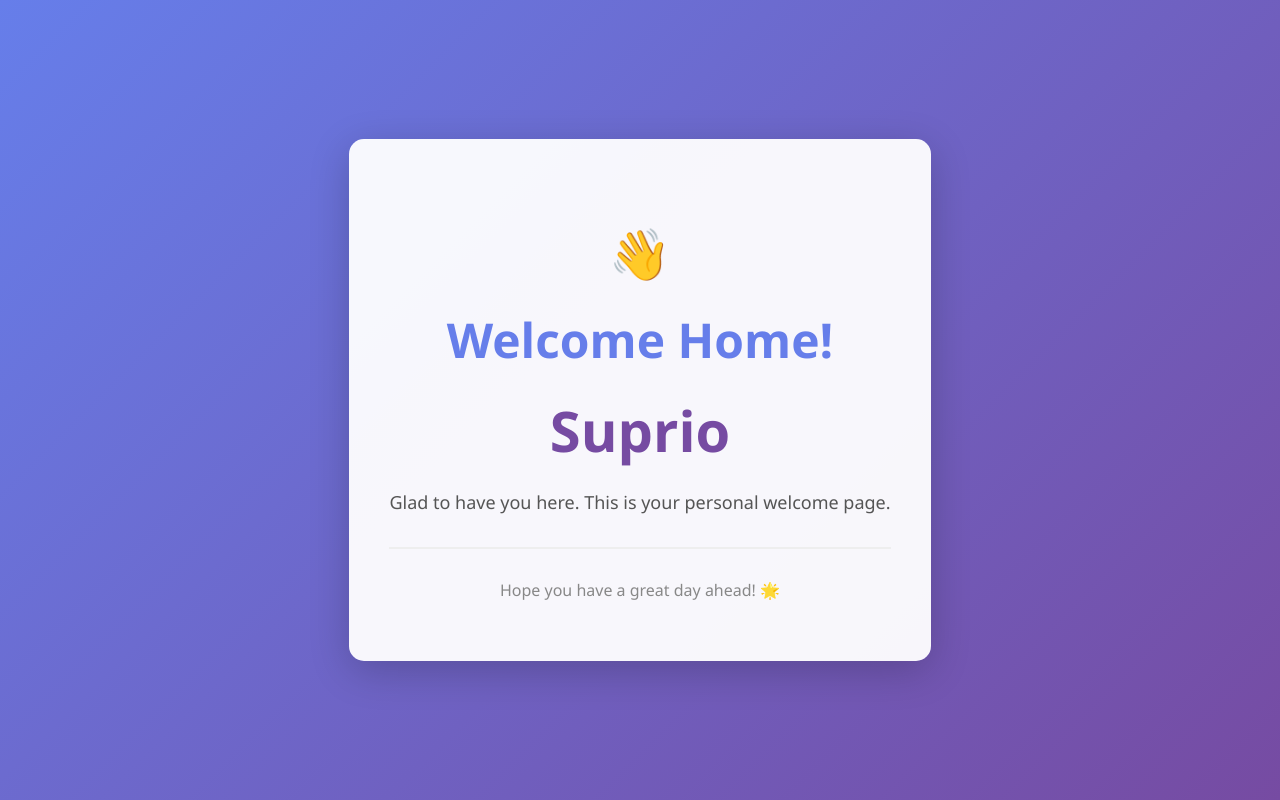
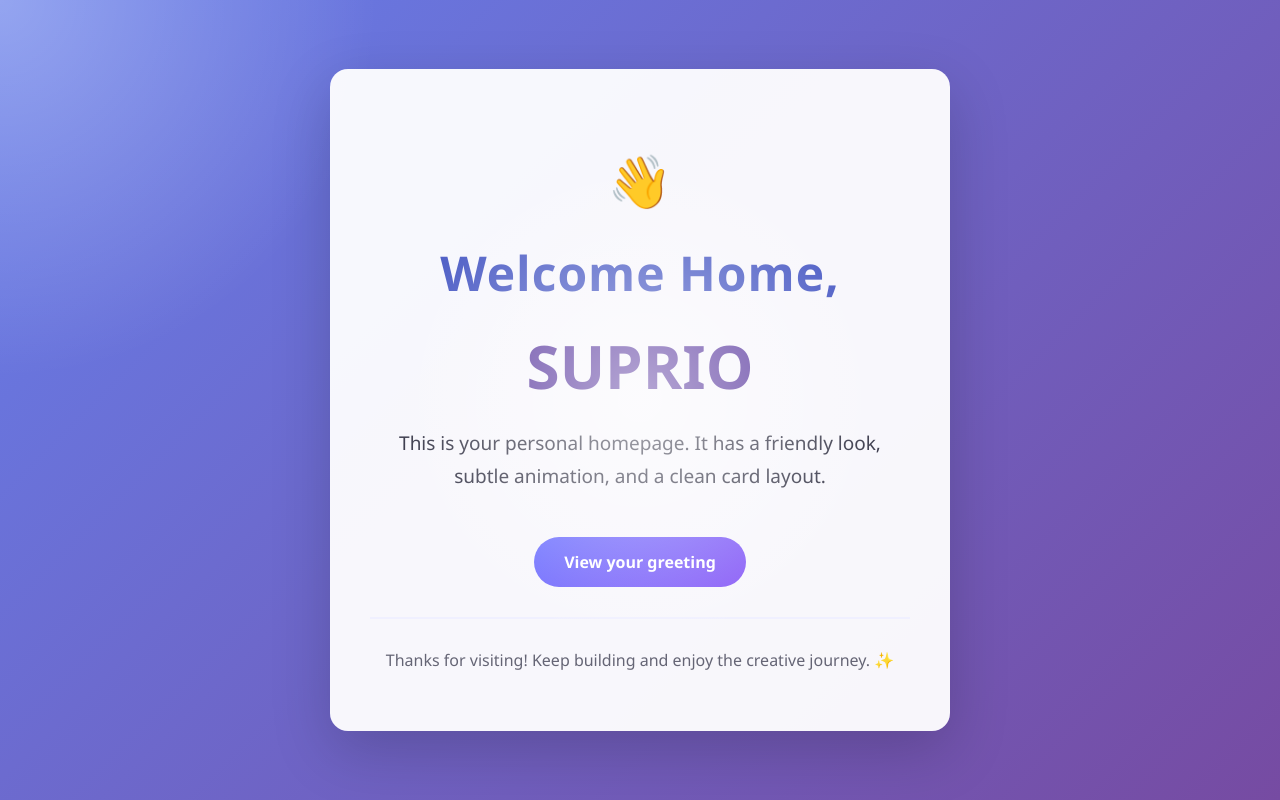
Before and after one commit to chaksuprio-eng/Tourist_place_India, a plain HTML site: page hello.html in a window 1280 px wide. Drawn offline with Linux system fonts and the light colour scheme.

Commit message:
Update welcome page design for Suprio

```diff
--- a/hello.html
+++ b/hello.html
@@ -13,67 +13,119 @@
 
         body {
             font-family: 'Segoe UI', Tahoma, Geneva, Verdana, sans-serif;
-            background: linear-gradient(135deg, #667eea 0%, #764ba2 100%);
+            background: radial-gradient(circle at top left, rgba(255,255,255,0.3), transparent 25%),
+                        linear-gradient(135deg, #667eea 0%, #764ba2 100%);
             min-height: 100vh;
             display: flex;
             justify-content: center;
             align-items: center;
+            padding: 20px;
         }
 
         .container {
+            position: relative;
             text-align: center;
             background: rgba(255, 255, 255, 0.95);
             padding: 60px 40px;
-            border-radius: 15px;
-            box-shadow: 0 10px 40px rgba(0, 0, 0, 0.2);
-            max-width: 600px;
+            border-radius: 18px;
+            box-shadow: 0 20px 60px rgba(0, 0, 0, 0.18);
+            max-width: 620px;
+            overflow: hidden;
+        }
+
+        .container::before {
+            content: '';
+            position: absolute;
+            inset: 0;
+            background: radial-gradient(circle, rgba(255,255,255,0.55) 0%, transparent 55%);
+            pointer-events: none;
         }
 
         .welcome-header {
-            color: #667eea;
+            color: #4f5fc6;
             font-size: 48px;
-            font-weight: bold;
+            font-weight: 800;
+            letter-spacing: 1px;
             margin-bottom: 10px;
         }
 
         .name {
-            color: #764ba2;
-            font-size: 56px;
-            font-weight: bold;
+            color: #5f3fa2;
+            font-size: 60px;
+            font-weight: 900;
             margin: 20px 0;
+            text-transform: uppercase;
         }
 
         .subtitle {
-            color: #555;
-            font-size: 18px;
+            color: #3c3c4d;
+            font-size: 19px;
             margin: 20px 0;
-            line-height: 1.6;
+            line-height: 1.7;
         }
 
         .message {
-            color: #888;
+            color: #656575;
             font-size: 16px;
             margin-top: 30px;
             padding-top: 30px;
-            border-top: 2px solid #eee;
+            border-top: 2px solid #f0f0ff;
         }
 
         .emoji {
-            font-size: 50px;
+            font-size: 52px;
             margin: 20px 0;
+            animation: float 4s ease-in-out infinite;
+        }
+
+        .action-btn {
+            display: inline-block;
+            margin-top: 25px;
+            padding: 14px 30px;
+            background: linear-gradient(135deg, #6d72ff, #8b5cf6);
+            color: #fff;
+            border: none;
+            border-radius: 999px;
+            font-size: 16px;
+            font-weight: 700;
+            text-decoration: none;
+            transition: transform 0.25s ease, box-shadow 0.25s ease;
+        }
+
+        .action-btn:hover {
+            transform: translateY(-3px);
+            box-shadow: 0 14px 28px rgba(109, 114, 255, 0.25);
+        }
+
+        @keyframes float {
+            0%, 100% { transform: translateY(0); }
+            50% { transform: translateY(-10px); }
+        }
+
+        @media (max-width: 640px) {
+            .container {
+                padding: 40px 24px;
+            }
+            .welcome-header {
+                font-size: 38px;
+            }
+            .name {
+                font-size: 46px;
+            }
         }
     </style>
 </head>
 <body>
     <div class="container">
         <div class="emoji">👋</div>
-        <div class="welcome-header">Welcome Home!</div>
+        <div class="welcome-header">Welcome Home,</div>
         <div class="name">Suprio</div>
         <div class="subtitle">
-            Glad to have you here. This is your personal welcome page.
+            This is your personal homepage. It has a friendly look, subtle animation, and a clean card layout.
         </div>
-        <div class="message">
-            Hope you have a great day ahead! 🌟
+        <a class="action-btn" href="#message">View your greeting</a>
+        <div class="message" id="message">
+            Thanks for visiting! Keep building and enjoy the creative journey. ✨
         </div>
     </div>
 </body>
```
